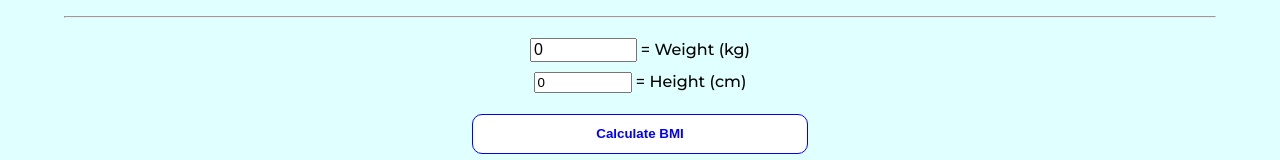
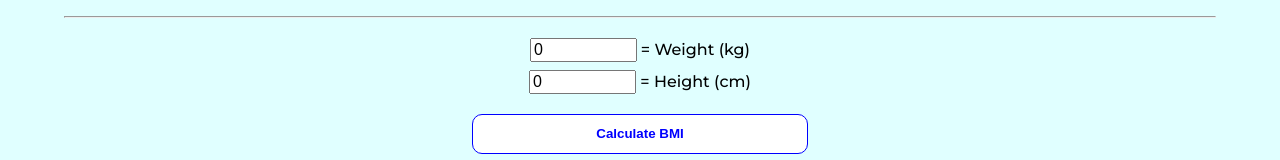
Before and after one commit to aliberkinsahin/bmi-calculator, a React (Create React App) app: page / in a window 1280 px wide. Shown: the part 136-296 px from the top of the page. Built offline with nearby package versions, Linux system fonts and the light colour scheme.

Commit message:
minor changes

```diff
--- a/src/components/Main.js
+++ b/src/components/Main.js
@@ -84,7 +84,7 @@ export default function Main() {
 
           <div className="Height">
             <input
-              type="numbers"
+              type="number"
               id="height"
               value={height}
               onChange={(e) => updateHeight(e.target.value)}
```
